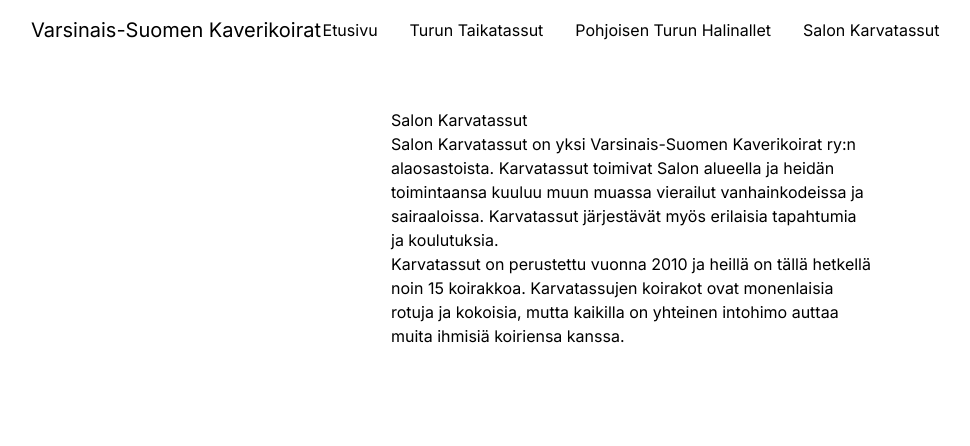
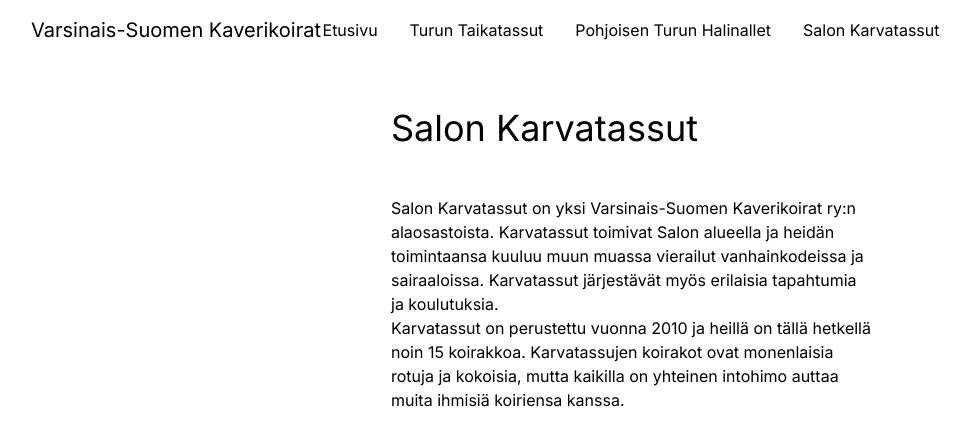
Before and after one commit to kasperi-r/vskaverikoirat, a Next.js app: page /karvatassut in a window 1280 px wide. Shown: the top 446 px of the page, without its empty margins (9-979 px from the left). Built offline with nearby package versions, Linux system fonts and the light colour scheme.

Commit message:
Refactor info pages to use InfoComponent

```diff
--- a/app/halinallet/page.tsx
+++ b/app/halinallet/page.tsx
@@ -1,9 +1,13 @@
+import InfoComponent from "../ui/InfoComponent";
+
 export default function Halinallet() {
   return (
-    <div>
-      <h1>Pohjoisen Turun Halinallet</h1>
-      <p>Pohjoisen Turun Halinallet on yksi Varsinais-Suomen Kaverikoirat ry:n alaosastoista. Halinallet toimivat Turun pohjoisella alueella ja heidän toimintaansa kuuluu muun muassa vierailut vanhainkodeissa ja sairaaloissa. Halinallet järjestävät myös erilaisia tapahtumia ja koulutuksia.</p>
-      <p>Halinallet on perustettu vuonna 2015 ja heillä on tällä hetkellä noin 20 koirakkoa. Halinallet koirakot ovat monenlaisia rotuja ja kokoisia, mutta kaikilla on yhteinen intohimo auttaa muita ihmisiä koiriensa kanssa.</p>
-    </div>
+    <InfoComponent
+      title="Pohjoisen Turun Halinallet"
+      body={[
+        "Pohjoisen Turun Halinallet on yksi Varsinais-Suomen Kaverikoirat ry:n alaosastoista. Halinallet toimivat Turun pohjoisella alueella ja heidän toimintaansa kuuluu muun muassa vierailut vanhainkodeissa ja sairaaloissa. Halinallet järjestävät myös erilaisia tapahtumia ja koulutuksia.",
+        "Halinallet on perustettu vuonna 2015 ja heillä on tällä hetkellä noin 20 koirakkoa. Halinallet koirakot ovat monenlaisia rotuja ja kokoisia, mutta kaikilla on yhteinen intohimo auttaa muita ihmisiä koiriensa kanssa.",
+      ]}
+    />
   );
 }
--- a/app/karvatassut/page.tsx
+++ b/app/karvatassut/page.tsx
@@ -1,9 +1,13 @@
+import InfoComponent from "../ui/InfoComponent";
+
 export default function Karvatassut() {
   return (
-    <div>
-      <h1>Salon Karvatassut</h1>
-      <p>Salon Karvatassut on yksi Varsinais-Suomen Kaverikoirat ry:n alaosastoista. Karvatassut toimivat Salon alueella ja heidän toimintaansa kuuluu muun muassa vierailut vanhainkodeissa ja sairaaloissa. Karvatassut järjestävät myös erilaisia tapahtumia ja koulutuksia.</p>
-      <p>Karvatassut on perustettu vuonna 2010 ja heillä on tällä hetkellä noin 15 koirakkoa. Karvatassujen koirakot ovat monenlaisia rotuja ja kokoisia, mutta kaikilla on yhteinen intohimo auttaa muita ihmisiä koiriensa kanssa.</p>
-    </div>
+    <InfoComponent
+      title="Salon Karvatassut"
+      body={[
+        "Salon Karvatassut on yksi Varsinais-Suomen Kaverikoirat ry:n alaosastoista. Karvatassut toimivat Salon alueella ja heidän toimintaansa kuuluu muun muassa vierailut vanhainkodeissa ja sairaaloissa. Karvatassut järjestävät myös erilaisia tapahtumia ja koulutuksia.",
+        "Karvatassut on perustettu vuonna 2010 ja heillä on tällä hetkellä noin 15 koirakkoa. Karvatassujen koirakot ovat monenlaisia rotuja ja kokoisia, mutta kaikilla on yhteinen intohimo auttaa muita ihmisiä koiriensa kanssa.",
+      ]}
+    />
   );
 }
--- a/app/taikatassut/page.tsx
+++ b/app/taikatassut/page.tsx
@@ -1,9 +1,13 @@
+import InfoComponent from "../ui/InfoComponent";
+
 export default function Taikatassut() {
   return (
-    <div>
-      <h1>Turun Taikatassut</h1>
-      <p>Turun Taikatassut on yksi Varsinais-Suomen Kaverikoirat ry:n alaosastoista. Taikatassut toimivat Turun alueella ja heidän toimintaansa kuuluu muun muassa vierailut vanhainkodeissa ja sairaaloissa. Taikatassut järjestävät myös erilaisia tapahtumia ja koulutuksia.</p>
-      <p>Taikatassut on perustettu vuonna 2011 ja heillä on tällä hetkellä noin 30 koirakkoa. Taikatassujen koirakot ovat monenlaisia rotuja ja kokoisia, mutta kaikilla on yhteinen intohimo auttaa muita ihmisiä koiriensa kanssa.</p>
-    </div>
+    <InfoComponent
+      title="Turun Taikatassut"
+      body={[
+        "Turun Taikatassut on yksi Varsinais-Suomen Kaverikoirat ry:n alaosastoista. Taikatassut toimivat Turun alueella ja heidän toimintaansa kuuluu muun muassa vierailut vanhainkodeissa ja sairaaloissa. Taikatassut järjestävät myös erilaisia tapahtumia ja koulutuksia.",
+        "Taikatassut on perustettu vuonna 2011 ja heillä on tällä hetkellä noin 30 koirakkoa. Taikatassujen koirakot ovat monenlaisia rotuja ja kokoisia, mutta kaikilla on yhteinen intohimo auttaa muita ihmisiä koiriensa kanssa.",
+      ]}
+    />
   );
 }
```
